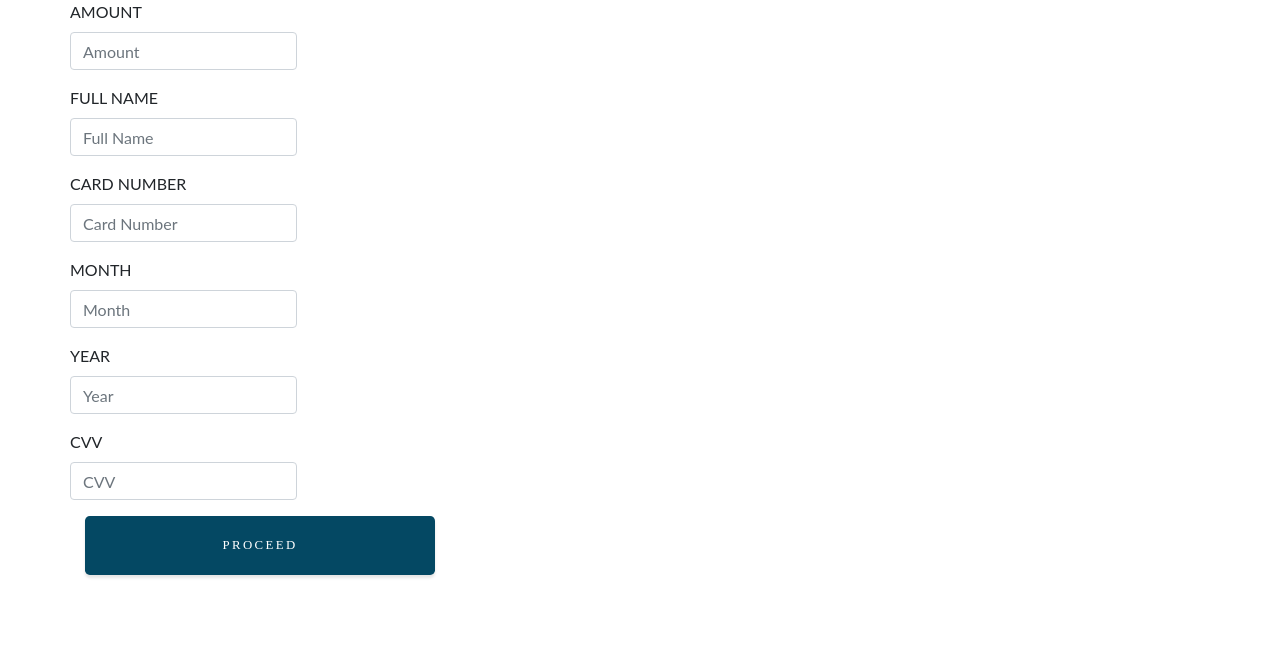
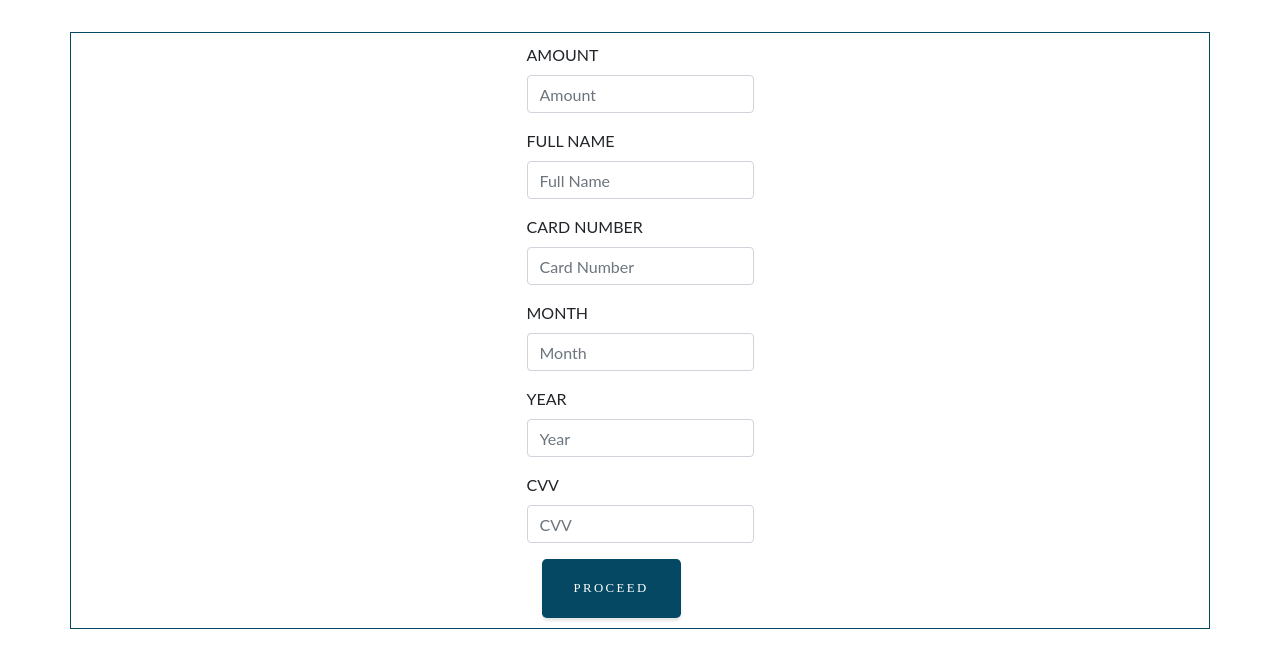
Before and after one commit to RGHuynh/blockchain_hackaton, a website: page index.html in a window 1280 px wide. Both pictures are taken after a click on the link "NEXT". Drawn offline with nearby package versions, Linux system fonts and the light colour scheme; some packages are replaced by stand-ins of ours.

Commit message:
style: restyle payment page

```diff
--- a/app/assets/css/style.css
+++ b/app/assets/css/style.css
@@ -46,3 +46,12 @@ h6 {
   left: 0;
   opacity: 0.3;
 }
+
+.payment{
+  border: 1px solid #044863;
+  margin-top: 4vh;
+  padding: 10px;
+}
+.payment__center {
+  margin: auto;
+}
--- a/app/components/payment_box/payment_box.component.html
+++ b/app/components/payment_box/payment_box.component.html
@@ -1,8 +1,7 @@
+
 <div class="container">
-  <div class="row">
-    <div class="container">
-      <div class="row">
-        <div class="col-xs-12 col-md-4">
+  <div class="row payment">
+    <div class="payment__center">
       <div class="panel panel-default credit-card-box">
         <div class="panel-body">
           <div class="row">
@@ -41,11 +40,9 @@
               <input id="cvv" class="form-control" ng-model='$ctrl.cvv' type="text" placeholder="CVV">
             </div>
           </div>
-              <a class="btn btn-success btn-lg btn-block" href="#!/receipt">Proceed</a>
+          <a class="btn btn-success btn-lg" href="#!/receipt">Proceed</a>
         </div>
       </div>
     </div>
   </div>
 </div>
-  </div>
-</div>
--- a/index.html
+++ b/index.html
@@ -6,12 +6,12 @@
   <meta http-equiv="X-UA-Compatible" content="ie=edge">
   <title>Document</title>
 
-  <link rel="stylesheet" href="https://stackpath.bootstrapcdn.com/bootstrap/4.1.2/css/bootstrap.min.css" integrity="sha384-Smlep5jCw/wG7hdkwQ/Z5nLIefveQRIY9nfy6xoR1uRYBtpZgI6339F5dgvm/e9B" crossorigin="anonymous">
-  <script src="https://stackpath.bootstrapcdn.com/bootstrap/4.1.2/js/bootstrap.min.js" integrity="sha384-o+RDsa0aLu++PJvFqy8fFScvbHFLtbvScb8AjopnFD+iEQ7wo/CG0xlczd+2O/em" crossorigin="anonymous"></script>
+  <link rel="stylesheet" href="/node_modules/bootstrap/dist/css/bootstrap.min.css">
+
 
   <link rel="stylesheet" href="/app/assets/css/style.css">
-  <script src="https://ajax.googleapis.com/ajax/libs/angularjs/1.7.2/angular.min.js"></script>
-  <script src="https://code.angularjs.org/1.7.2/angular-route.min.js"></script>
+  <script src="/node_modules/angular/angular.min.js"></script>
+  <script src="/node_modules/angular-route/angular-route.min.js"></script>
   <script src="/app/app.module.js"></script>
   <script src="/app/app.routes.js"></script>
   <script src="/app/pages/homepage/homepage.component.js"></script>
--- a/package.json
+++ b/package.json
@@ -9,6 +9,9 @@
   "author": "",
   "license": "ISC",
   "dependencies": {
+    "angular": "^1.7.2",
+    "angular-route": "^1.7.2",
+    "bootstrap": "^4.1.2",
     "http-server": "^0.11.1"
   }
 }
```
Also changed, not shown: 1 other file. Lines whose indentation alone changed are shown as unchanged.
